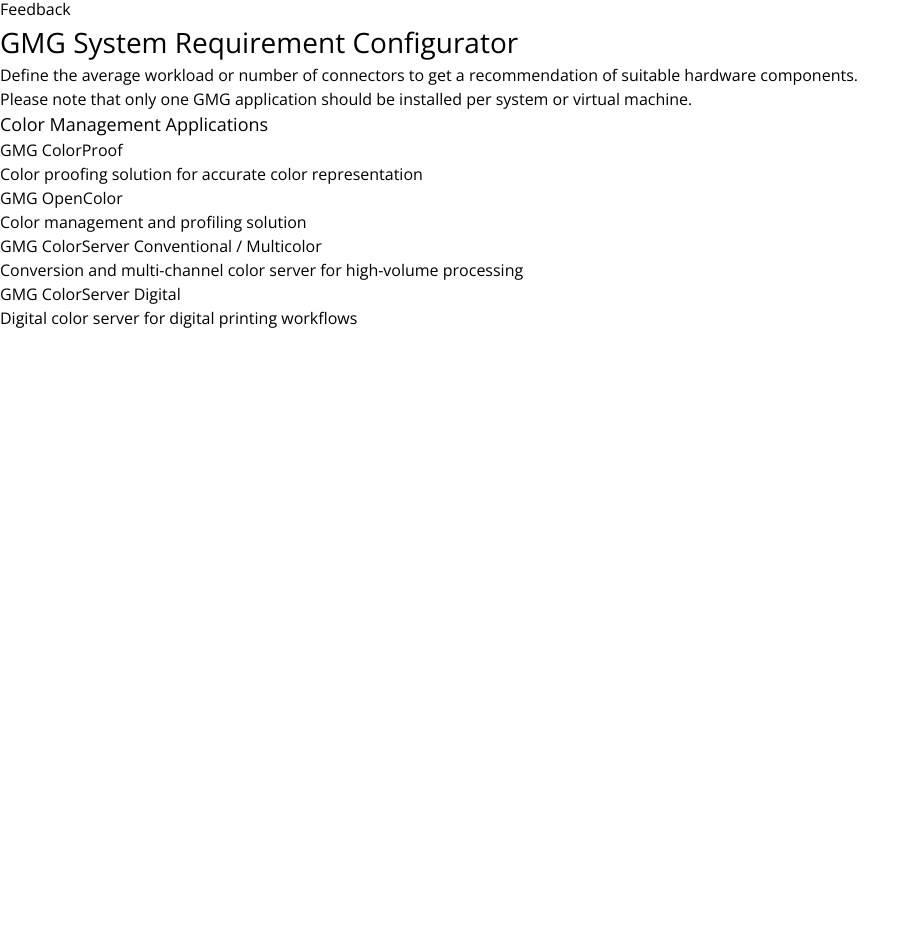
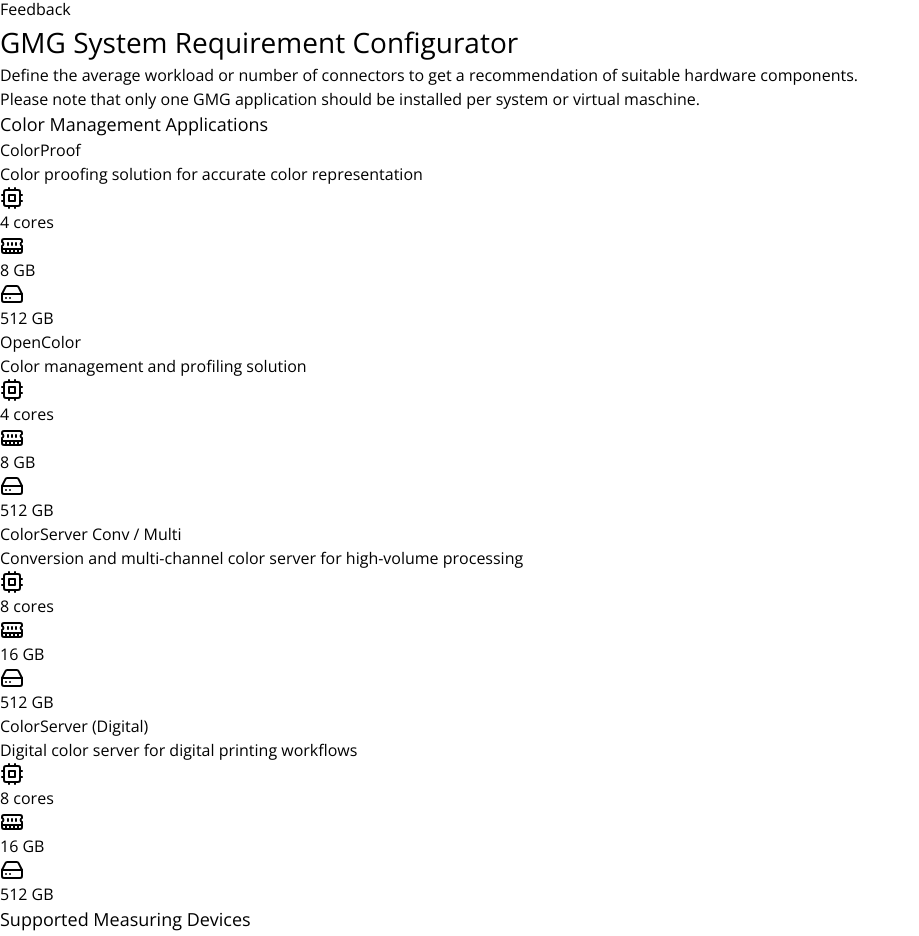
Before and after one commit to derb0bby/gmg-vmsizeconfigurator, a React (Vite) app: page / in a window 1280 px wide. Shown: the part 31-967 px from the top of the page, without its empty margins (0-919 px from the left). Before the commit the page ends 800 px from the top, so only its background shows below. Built offline with nearby package versions, Linux system fonts and the light colour scheme.

Commit message:
Added Supported Measuring Devices Info

```diff
--- a/src/App.tsx
+++ b/src/App.tsx
@@ -39,7 +39,7 @@
       <Header />
       <main className="container mx-auto px-4 py-8">
         <div className="flex justify-between items-center mb-6">
-          <h1 className="font-semibold text-[#333]">GMG System Requirement Configurator</h1>
+          <h1 className="text-[1.75rem] font-semibold text-[#333]">GMG System Requirement Configurator</h1>
           {/* <button
             onClick={handleReset}
             className="inline-flex items-center px-4 py-2 text-sm font-medium text-[#ee2d68] bg-white border border-[#ee2d68] rounded-md hover:bg-[#ee2d68] hover:text-white transition-colors"
--- a/src/components/ApplicationSelector.tsx
+++ b/src/components/ApplicationSelector.tsx
@@ -1,8 +1,8 @@
-import React from "react";
-import { Application, ApplicationParameter, VMSize } from "../types";
-import { Cpu, MemoryStick, HardDrive, Usb, RotateCcw } from "lucide-react";
-import { vmSizes } from "../data/vmSizes";
-import { calculateRequirements, findOptimalVM } from "../utils/vmCalculator";
+import React from 'react';
+import { Application, ApplicationParameter, VMSize } from '../types';
+import { Cpu, MemoryStick, HardDrive, RotateCcw } from 'lucide-react';
+import { vmSizes } from '../data/vmSizes';
+import { calculateRequirements, findOptimalVM } from '../utils/vmCalculator';
 
 interface ApplicationSelectorProps {
   applications: Application[];
@@ -23,10 +23,10 @@
   onSelectApplication,
   parameters = [], // Provide default empty array
   parameterValues,
-  onParameterChange,
+  onParameterChange
 }) => {
-  const colorApplications = (applications || []).filter((app) =>
-    ["color-proof", "open-color", "color-server-conv-multi", "color-server-digital"].includes(app.id)
+  const colorApplications = (applications || []).filter(app =>
+    ['color-proof', 'open-color', 'color-server-conv-multi', 'color-server-digital'].includes(app.id)
   );
 
   const getRecommendedVM = (appId: string): VMSize | null => {
@@ -47,27 +47,27 @@
 
   const resetApplicationParameters = (appId: string, e: React.MouseEvent) => {
     e.stopPropagation();
-    const appParameters = parameters.filter((param) => param.applicationId === appId);
+    const appParameters = parameters.filter(param => param.applicationId === appId);
 
-    appParameters.forEach((param) => {
+    appParameters.forEach(param => {
       onParameterChange(appId, param.id, param.defaultValue);
     });
   };
 
   return (
     <div className="mt-6">
-      <p className="text-sm text-gray-600 mb-2">
+      <p className="text-sm text-gray-600">
         Define the average workload or number of connectors to get a recommendation of suitable hardware components.
       </p>
-      <p className="text-sm text-gray-600 mb-4">
-        Please note that only one GMG application should be installed per system or virtual machine.
+			<p className="text-sm text-gray-600 mb-4">
+				Please note that only one GMG application should be installed per system or virtual maschine.
       </p>
 
-      <div className="mb-8 mt-8">
+      <div className="mb-8">
         <h2 className="text-[1.125rem] font-medium mb-4 text-[#333]">Color Management Applications</h2>
         <div className="grid grid-cols-1 md:grid-cols-2 lg:grid-cols-2 gap-4">
           {colorApplications.map((app) => {
-            const appParameters = parameters.filter((param) => param.applicationId === app.id);
+            const appParameters = parameters.filter(param => param.applicationId === app.id);
             const recommendedVM = selectedApplications.includes(app.id) ? getRecommendedVM(app.id) : null;
 
             return (
@@ -75,8 +75,8 @@
                 key={app.id}
                 className={`border rounded-lg p-4 cursor-pointer transition-all relative ${
                   selectedApplications.includes(app.id)
-                    ? "border-[#ee2d68] bg-[#F5F5F5]"
-                    : "border-gray-200 hover:border-gray-300"
+                    ? 'border-[#ee2d68] bg-[#F5F5F5]'
+                    : 'border-gray-200 hover:border-gray-300'
                 }`}
               >
                 {selectedApplications.includes(app.id) && appParameters.length > 0 && (
@@ -89,13 +89,16 @@
                   </button>
                 )}
 
-                <div className="flex justify-between items-start" onClick={() => onSelectApplication(app.id)}>
+                <div
+                  className="flex justify-between items-start"
+                  onClick={() => onSelectApplication(app.id)}
+                >
                   <div className="pr-8">
                     <h3 className="font-medium text-[#333] text-[1.125rem]">{app.name}</h3>
                     <p className="text-sm text-gray-600 mt-1">{app.description}</p>
                   </div>
                 </div>
-                {/*
+
                 <div className="mt-3 flex flex-wrap gap-2">
                   <span className="inline-flex items-center px-2.5 py-0.5 rounded-full text-xs font-medium bg-[#F5F5F5] text-[#333]">
                     <Cpu className="h-3 w-3 mr-1 text-[#ee2d68]" /> {app.cpuRequirement} cores
@@ -106,20 +109,15 @@
                   <span className="inline-flex items-center px-2.5 py-0.5 rounded-full text-xs font-medium bg-[#F5F5F5] text-[#333]">
                     <HardDrive className="h-3 w-3 mr-1 text-[#ee2d68]" /> {app.storageRequirement} GB
                   </span>
-                  {app.hasUsbRequirement && (
-                    <span className="inline-flex items-center px-2.5 py-0.5 rounded-full text-xs font-medium bg-[#F5F5F5] text-[#333]">
-                      <Usb className="h-3 w-3 mr-1 text-[#ee2d68]" /> USB Required
-                    </span>
-                  )}
-                </div> */}
+                </div>
 
                 {selectedApplications.includes(app.id) && appParameters.length > 0 && (
                   <div className="mt-4 pt-4 border-t border-gray-200">
                     <div className="space-y-4">
-                      {appParameters.map((param) => {
+                      {appParameters.map(param => {
                         const value = parameterValues[app.id]?.[param.id] ?? param.defaultValue;
 
-                        if (param.type === "number") {
+                        if (param.type === 'number') {
                           return (
                             <div key={param.id} className="flex flex-col">
                               <label className="block text-sm font-medium text-[#333] mb-1">
@@ -140,25 +138,27 @@
                               </div>
                             </div>
                           );
-                        } else if (param.type === "multipleChoice") {
+                        } else if (param.type === 'multipleChoice') {
                           return (
                             <div key={param.id} className="flex flex-col">
-                              <label className="block text-sm font-medium text-[#333] mb-2">{param.name}</label>
+                              <label className="block text-sm font-medium text-[#333] mb-2">
+                                {param.name}
+                              </label>
                               <div className="flex flex-wrap gap-2">
-                                {(param.options || []).map((option) => (
+                                {(param.options || []).map(option => (
                                   <button
                                     key={option}
                                     type="button"
                                     className={`px-3 py-1 text-sm rounded-full ${
                                       (value as string[]).includes(option)
-                                        ? "bg-[#ee2d68] text-white"
-                                        : "bg-[#F5F5F5] text-[#333] hover:bg-gray-200"
+                                        ? 'bg-[#ee2d68] text-white'
+                                        : 'bg-[#F5F5F5] text-[#333] hover:bg-gray-200'
                                     }`}
                                     onClick={(e) => {
                                       e.stopPropagation();
                                       const currentValue = value as string[];
                                       const newValue = currentValue.includes(option)
-                                        ? currentValue.filter((v) => v !== option)
+                                        ? currentValue.filter(v => v !== option)
                                         : [...currentValue, option];
                                       onParameterChange(app.id, param.id, newValue);
                                     }}
@@ -197,11 +197,6 @@
                         <span className="inline-flex items-center px-2 py-0.5 rounded-full text-xs font-medium bg-[#F5F5F5] text-[#333]">
                           <HardDrive className="h-3 w-3 mr-1 text-[#ee2d68]" /> {recommendedVM.storage} GB
                         </span>
-                        {recommendedVM.hasUsbPort && (
-                          <span className="inline-flex items-center px-2 py-0.5 rounded-full text-xs font-medium bg-[#F5F5F5] text-[#333]">
-                            <Usb className="h-3 w-3 mr-1 text-[#ee2d68]" /> USB Port
-                          </span>
-                        )}
                       </div>
                     </div>
                   </div>
@@ -211,6 +206,22 @@
           })}
         </div>
       </div>
+
+      {/* Supported Measuring Devices Info Block */}
+      <div className="mb-10 mt-10">
+        <h2 className="text-[1.125rem] font-medium text-[#333] mb-2">Supported Measuring Devices</h2>
+        <p className="text-base text-gray-700">
+          Please visit our helpcenter article to see which{' '}
+          <a
+            href="https://customercare.gmgcolor.com/hc/en-us/articles/40238234986267-Supported-measuring-devices-across-GMG-products"
+            target="_blank"
+            rel="noopener noreferrer"
+            className="text-[#ee2d68] underline"
+          >
+            measuring device is supported in each product.
+          </a>
+        </p>
+      </div>
     </div>
   );
 };
--- a/src/data/applicationParameters.ts
+++ b/src/data/applicationParameters.ts
@@ -1,55 +1,55 @@
-import { ApplicationParameter } from "../types";
+import { ApplicationParameter } from '../types';
 
 export const applicationParameters: ApplicationParameter[] = [
   // ColorProof parameters
   {
-    id: "printer-count",
-    applicationId: "color-proof",
-    name: "Printer Count",
-    type: "number",
+    id: 'printer-count',
+    applicationId: 'color-proof',
+    name: 'Printer Count',
+    type: 'number',
     defaultValue: 1,
     min: 1,
-    max: 3,
+    max: 10
   },
   {
-    id: "daily-proofs",
-    applicationId: "color-proof",
-    name: "Daily Proofs",
-    type: "number",
+    id: 'daily-proofs',
+    applicationId: 'color-proof',
+    name: 'Daily Proofs',
+    type: 'number',
     defaultValue: 10, // Changed from 5 to 10 to ensure small VM
     min: 1,
-    max: 100,
+    max: 100
   },
 
   // OpenColor parameters
   {
-    id: "connectors",
-    applicationId: "open-color",
-    name: "Connectors",
-    type: "multipleChoice",
-    defaultValue: ["ColorProof"], // Keep single connector for small VM
-    options: ["ColorProof", "ColorPlugin", "PACKZ", "ArtPro+"],
+    id: 'connectors',
+    applicationId: 'open-color',
+    name: 'Connectors',
+    type: 'multipleChoice',
+    defaultValue: ['ColorProof'], // Keep single connector for small VM
+    options: ['ColorProof', 'PackZ', 'ArtPro+', 'Illustrator Plugin']
   },
 
   // ColorServer Conv / Multi parameters
   {
-    id: "files-per-day-conv-multi",
-    applicationId: "color-server-conv-multi",
-    name: "Files per Day",
-    type: "number",
+    id: 'files-per-day-conv-multi',
+    applicationId: 'color-server-conv-multi',
+    name: 'Files per Day',
+    type: 'number',
     defaultValue: 10, // Keep at 10 for small VM
     min: 1,
-    max: 100,
+    max: 100
   },
 
   // ColorServer (Digital) parameters
   {
-    id: "files-per-day-digital",
-    applicationId: "color-server-digital",
-    name: "Files per Day",
-    type: "number",
+    id: 'files-per-day-digital',
+    applicationId: 'color-server-digital',
+    name: 'Files per Day',
+    type: 'number',
     defaultValue: 10, // Keep at 10 for small VM
     min: 1,
-    max: 100,
-  },
+    max: 100
+  }
 ];
--- a/src/data/applications.ts
+++ b/src/data/applications.ts
@@ -1,76 +1,76 @@
-import { Application } from "../types";
+import { Application } from '../types';
 
 export const applications: Application[] = [
   {
-    id: "color-proof",
-    name: "GMG ColorProof",
+    id: 'color-proof',
+    name: 'ColorProof',
     cpuRequirement: 4,
     ramRequirement: 8,
     storageRequirement: 512,
-    description: "Color proofing solution for accurate color representation",
-    hasUsbRequirement: false,
+    description: 'Color proofing solution for accurate color representation',
+    hasUsbRequirement: true
   },
   {
-    id: "open-color",
-    name: "GMG OpenColor",
+    id: 'open-color',
+    name: 'OpenColor',
     cpuRequirement: 4,
     ramRequirement: 8,
     storageRequirement: 512,
-    description: "Color management and profiling solution",
-    hasUsbRequirement: false,
+    description: 'Color management and profiling solution',
+    hasUsbRequirement: true
   },
   {
-    id: "color-server-conv-multi",
-    name: "GMG ColorServer Conventional / Multicolor",
+    id: 'color-server-conv-multi',
+    name: 'ColorServer Conv / Multi',
     cpuRequirement: 8,
     ramRequirement: 16,
     storageRequirement: 512,
-    description: "Conversion and multi-channel color server for high-volume processing",
-    hasUsbRequirement: false,
+    description: 'Conversion and multi-channel color server for high-volume processing',
+    hasUsbRequirement: true
   },
   {
-    id: "color-server-digital",
-    name: "GMG ColorServer Digital",
+    id: 'color-server-digital',
+    name: 'ColorServer (Digital)',
     cpuRequirement: 8,
     ramRequirement: 16,
     storageRequirement: 512,
-    description: "Digital color server for digital printing workflows",
-    hasUsbRequirement: false,
+    description: 'Digital color server for digital printing workflows',
+    hasUsbRequirement: true
   },
   {
-    id: "web-server",
-    name: "Web Server",
+    id: 'web-server',
+    name: 'Web Server',
     cpuRequirement: 2,
     ramRequirement: 4,
     storageRequirement: 20,
-    description: "Basic web server for hosting websites and web applications",
-    hasUsbRequirement: false,
+    description: 'Basic web server for hosting websites and web applications',
+    hasUsbRequirement: false
   },
   {
-    id: "database",
-    name: "Database Server",
+    id: 'database',
+    name: 'Database Server',
     cpuRequirement: 4,
     ramRequirement: 8,
     storageRequirement: 100,
-    description: "Database server for storing and managing data",
-    hasUsbRequirement: false,
+    description: 'Database server for storing and managing data',
+    hasUsbRequirement: false
   },
   {
-    id: "ml-training",
-    name: "Machine Learning Training",
+    id: 'ml-training',
+    name: 'Machine Learning Training',
     cpuRequirement: 8,
     ramRequirement: 16,
     storageRequirement: 200,
-    description: "Environment for training machine learning models",
-    hasUsbRequirement: false,
+    description: 'Environment for training machine learning models',
+    hasUsbRequirement: false
   },
   {
-    id: "video-processing",
-    name: "Video Processing",
+    id: 'video-processing',
+    name: 'Video Processing',
     cpuRequirement: 8,
     ramRequirement: 16,
     storageRequirement: 500,
-    description: "Server for video encoding, transcoding, and processing",
-    hasUsbRequirement: false,
-  },
+    description: 'Server for video encoding, transcoding, and processing',
+    hasUsbRequirement: false
+  }
 ];
```
Also changed, not shown: src/components/VMRecommendation.tsx (+27 -27 lines).
